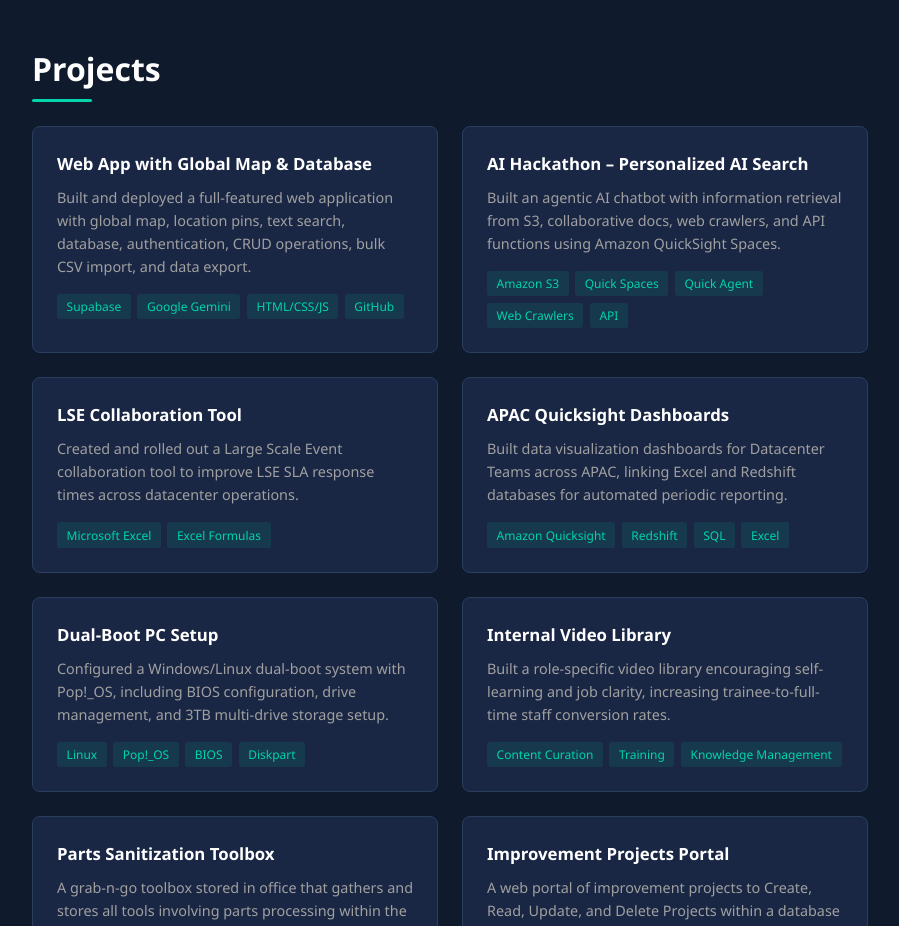
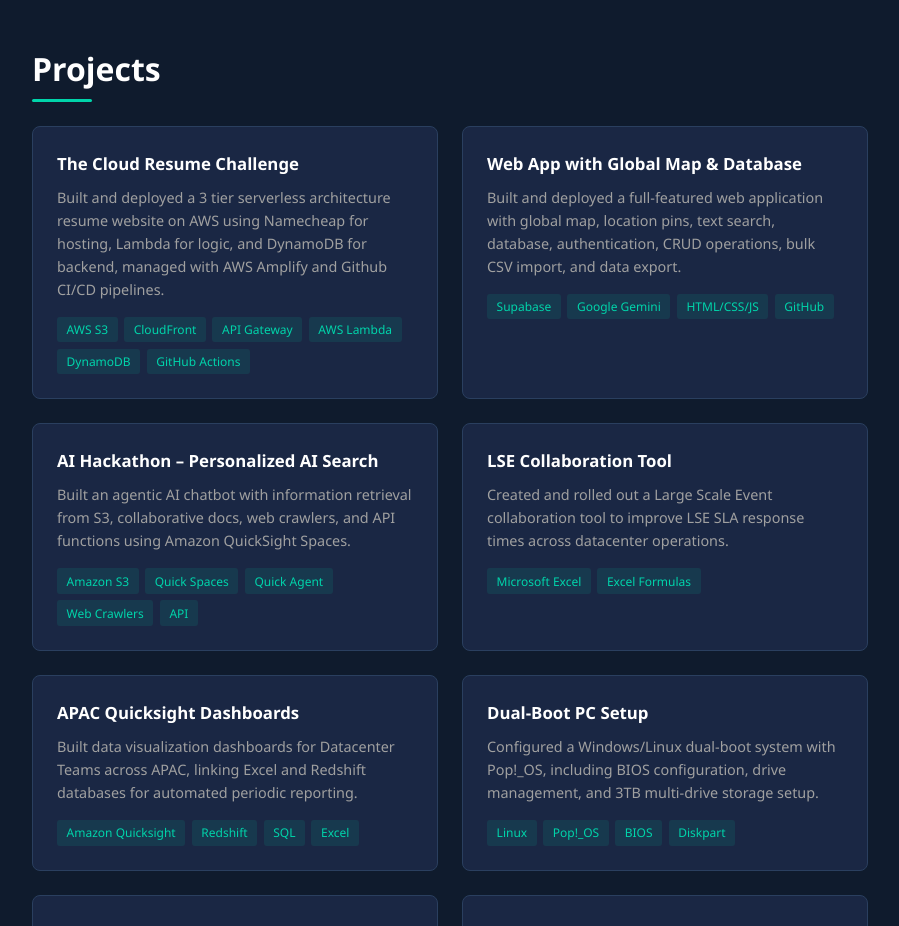
Before and after one commit to Masterchee/lukaslim-resume, a plain HTML site: page index.html in a window 1280 px wide. Shown: the part 4900-5826 px from the top of the page, without its empty margins (190-1089 px from the left). Drawn offline with Linux system fonts and the light colour scheme; no server answers.

Commit message:
Add project details for Cloud Resume Challenge
Added a new project card for 'The Cloud Resume Challenge' with details about its architecture and technology stack.

```diff
--- a/index.html
+++ b/index.html
@@ -355,6 +355,11 @@
     <h2>Projects</h2>
     <div class="projects-grid">
       <div class="project-card">
+        <h3>The Cloud Resume Challenge</h3>
+        <p>Built and deployed a 3 tier serverless architecture resume website on AWS using Namecheap for hosting, Lambda for logic, and DynamoDB for backend, managed with AWS Amplify and Github CI/CD pipelines.</p>
+        <div class="tech-stack"><span>AWS S3</span><span>CloudFront</span><span>API Gateway</span><span>AWS Lambda</span><span>DynamoDB</span><span>GitHub Actions</span></div>
+      </div>
+      <div class="project-card">
         <h3>Web App with Global Map & Database</h3>
         <p>Built and deployed a full-featured web application with global map, location pins, text search, database, authentication, CRUD operations, bulk CSV import, and data export.</p>
         <div class="tech-stack"><span>Supabase</span><span>Google Gemini</span><span>HTML/CSS/JS</span><span>GitHub</span></div>
```
